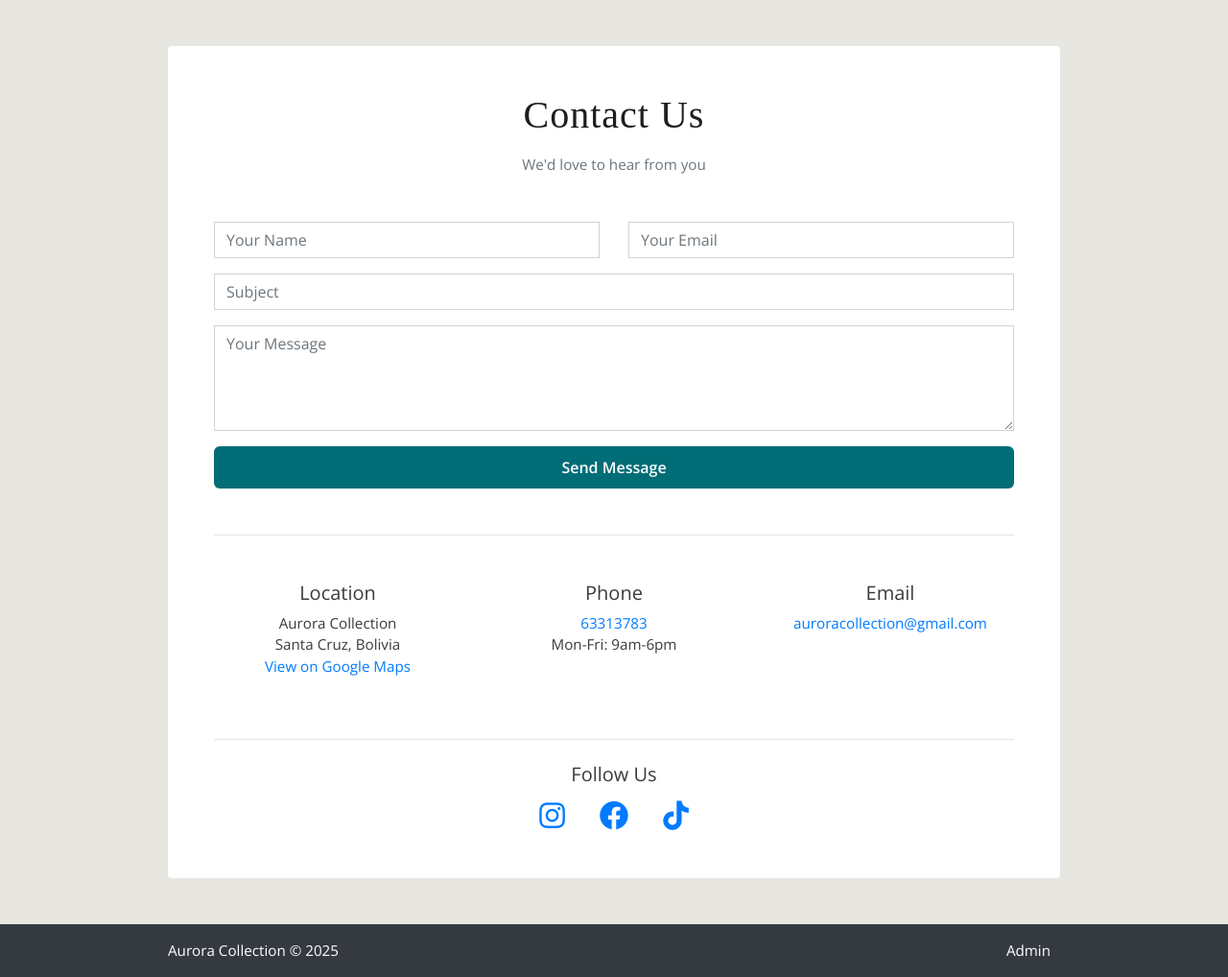
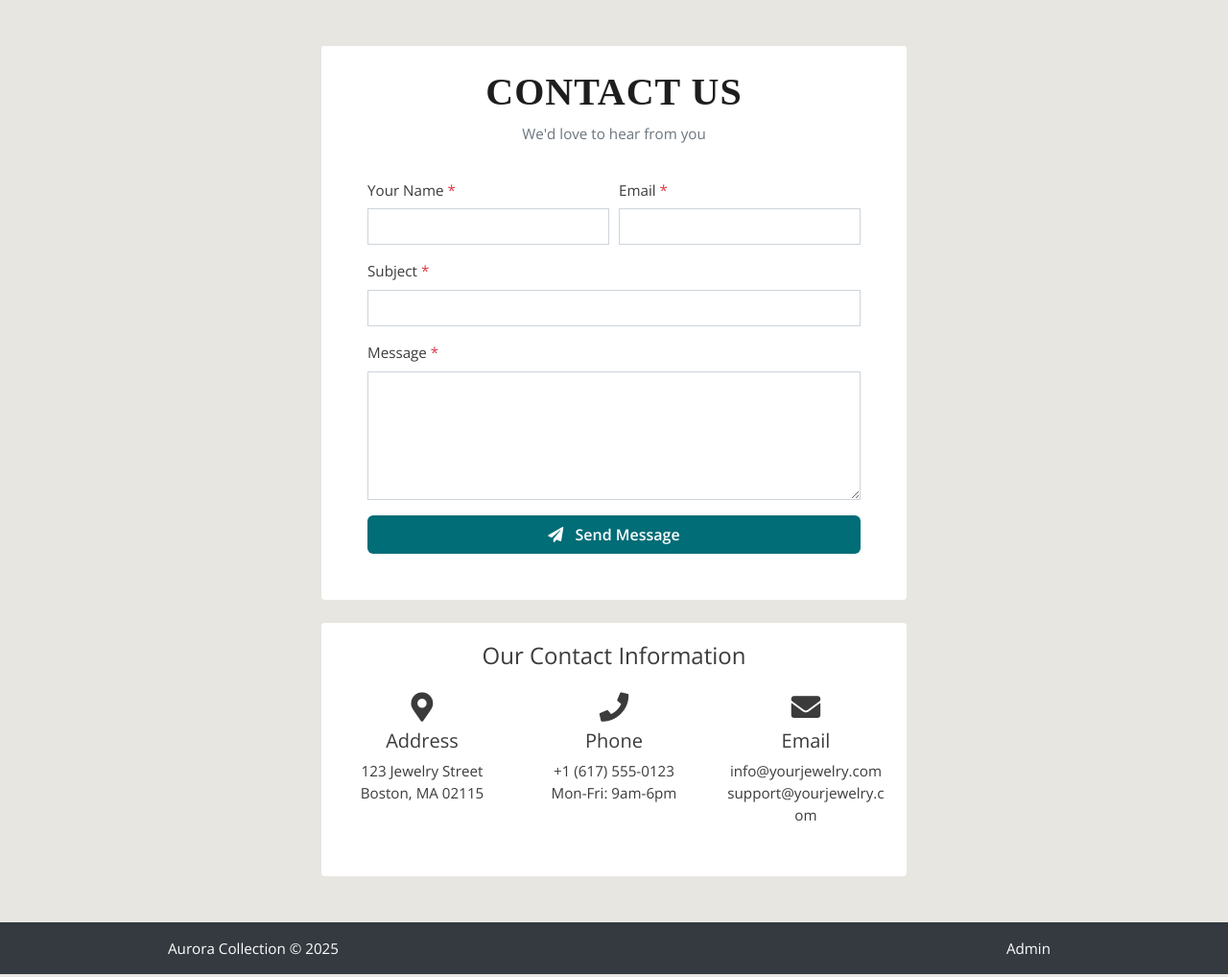
Before and after one commit to flabgjimenezag27/Joyeria, a PHP site: page /account/contactus.php in a window 1280 px wide. Shown: the part 55-1073 px from the top of the page at 96% size. Run offline with PHP 8.4, Linux system fonts and the light colour scheme; data comes from the database, SQL or seed files in the repository; some libraries are stand-ins or nearby versions.

Commit message:
Revert "Correccion de pagina contactanos"
This reverts commit 8ffce75a639d3524e3e23e323f2a77099c3f722d.

```diff
--- a/account/contactus.php
+++ b/account/contactus.php
@@ -1,124 +1,126 @@
+
 <?php
-session_start();
 require_once('../includes/config.php');
 require_once(ROOT_PATH . 'core/init.php');
 include(ROOT_PATH .'includes/header.php');
-?>
-<?php
-$successMessage = "";
-
-if($_SERVER["REQUEST_METHOD"] == "POST") {
-
-    $name = $_POST["name"];
-    $email = $_POST["email"];
-    $subject = $_POST["subject"];
-    $message = $_POST["message"];
-
-    // Aquí después puedes guardar en base de datos si quieres
-
-    $successMessage = "Your message has been sent successfully!";
-}
+include(ROOT_PATH .'model/database.php');
+include(ROOT_PATH .'model/accountsDB.php');
 ?>
 
-<div class="container mt-5 mb-5">
+<div class="d-flex flex-column min-vh-100">
+    <main class="container my-auto py-5">
+        <div class="row justify-content-center">
+            <div class="col-lg-8 col-md-10">
+                <div class="card shadow-sm border-0">
+                    <div class="card-header bg-white border-0 pt-4">
+                        <h1 class="text-center text-uppercase text-gold mb-2"><strong>Contact Us</strong></h1>
+                        <p class="text-center text-muted mb-0">We'd love to hear from you</p>
+                    </div>
 
-    <div class="card shadow-sm border-0">
-        <div class="card-body p-5">
-
-            <h1 class="text-center mb-3">Contact Us</h1>
-            <p class="text-center text-muted mb-5">We'd love to hear from you</p>
-
-            <!-- FORM -->
-            <?php if($successMessage != ""): ?>
-            <div class="alert alert-success text-center">
-                <?php echo $successMessage; ?>
+                    <div class="card-body px-5 pb-5 pt-4">
+                        <!-- Success Message -->
+                        <?php if(isset($_SESSION['contact_success'])): ?>
+                            <div class="alert alert-success alert-dismissible fade show">
+                                <?php echo $_SESSION['contact_success']; unset($_SESSION['contact_success']); ?>
+                                <button type="button" class="close" data-dismiss="alert">
+                                    <span>&times;</span>
+                                </button>
                             </div>
                         <?php endif; ?>
 
-            <form method="post">
+                        <!-- Error Message -->
+                        <?php if(isset($_SESSION['contact_error'])): ?>
+                            <div class="alert alert-danger alert-dismissible fade show">
+                                <?php echo $_SESSION['contact_error']; unset($_SESSION['contact_error']); ?>
+                                <button type="button" class="close" data-dismiss="alert">
+                                    <span>&times;</span>
+                                </button>
+                            </div>
+                        <?php endif; ?>
 
-                <div class="row">
-                    <div class="col-md-6 mb-3">
-                        <input type="text" class="form-control" name="name" placeholder="Your Name" required>
+                        <!-- Contact Form -->
+                        <form class="needs-validation" novalidate action="<?php echo BASE_URL; ?>account/contact_process.php" method="post">
+                            <div class="form-row">
+                                <div class="form-group col-md-6">
+                                    <label for="contactName">Your Name <span class="text-danger">*</span></label>
+                                    <input type="text" class="form-control" id="contactName" name="name" required>
+                                    <div class="invalid-feedback">Please provide your name</div>
                                 </div>
-
-                    <div class="col-md-6 mb-3">
-                        <input type="email" class="form-control" name="email" placeholder="Your Email" required>
+                                <div class="form-group col-md-6">
+                                    <label for="contactEmail">Email <span class="text-danger">*</span></label>
+                                    <input type="email" class="form-control" id="contactEmail" name="email" required>
+                                    <div class="invalid-feedback">Please provide a valid email</div>
                                 </div>
                             </div>
 
-                <div class="mb-3">
-                    <input type="text" class="form-control" name="subject" placeholder="Subject" required>
+                            <div class="form-group">
+                                <label for="contactSubject">Subject <span class="text-danger">*</span></label>
+                                <input type="text" class="form-control" id="contactSubject" name="subject" required>
+                                <div class="invalid-feedback">Please provide a subject</div>
                             </div>
 
-                <div class="mb-3">
-                    <textarea class="form-control" name="message" rows="4" placeholder="Your Message" required></textarea>
+                            <div class="form-group">
+                                <label for="contactMessage">Message <span class="text-danger">*</span></label>
+                                <textarea class="form-control" id="contactMessage" name="message" rows="5" required></textarea>
+                                <div class="invalid-feedback">Please write your message</div>
                             </div>
 
-                <button type="submit" class="btn btn-primary w-100">
-                    Send Message
+                            <button type="submit" class="btn btn-gold btn-block py-2 mt-3" name="send_message">
+                                <i class="fas fa-paper-plane mr-2"></i> Send Message
                             </button>
                         </form>
-
-            <hr class="my-5">
-
-            <!-- CONTACT INFO -->
-            <div class="row text-center">
-
-                <div class="col-md-4 mb-4">
-                    <h5>Location</h5>
-                    <p>
-                        Aurora Collection<br>
-                        Santa Cruz, Bolivia<br>
-                        <a href="https://maps.app.goo.gl/g9YyHB3suWjmtHYw7"
-                           target="_blank"
-                           rel="noopener noreferrer">
-                           View on Google Maps
-                        </a>
-                    </p>
                     </div>
-
-                <div class="col-md-4 mb-4">
-                    <h5>Phone</h5>
-                    <p>
-                        <a href="tel:63313783">63313783</a><br>
-                        Mon-Fri: 9am-6pm
-                    </p>
                 </div>
-
-                <div class="col-md-4 mb-4">
-                    <h5>Email</h5>
-                    <p>
-                        <a href="mailto:auroracollection@gmail.com">
-                            auroracollection@gmail.com
-                        </a>
-                    </p>
-                </div>
-
-            </div>
-
-            <hr class="my-4">
-
-            <!-- SOCIAL MEDIA -->
-            <div class="text-center">
-                <h5 class="mb-3">Follow Us</h5>
-
-                <a href="https://www.instagram.com/auroracollection" target="_blank" class="mx-3">
-                    <i class="fab fa-instagram fa-2x"></i>
-                </a>
-
-                <a href="https://www.facebook.com/auroracollection" target="_blank" class="mx-3">
-                    <i class="fab fa-facebook fa-2x"></i>
-                </a>
-
-                <a href="https://www.tiktok.com/@auroracollection" target="_blank" class="mx-3">
-                    <i class="fab fa-tiktok fa-2x"></i>
-                </a>
-            </div>
-
             </div>
         </div>
 
+        <!-- Contact Information -->
+        <div class="row justify-content-center mt-4">
+            <div class="col-lg-8 col-md-10">
+                <div class="card shadow-sm border-0">
+                    <div class="card-body text-center">
+                        <h4 class="text-gold mb-4">Our Contact Information</h4>
+
+                        <div class="row">
+                            <div class="col-md-4 mb-3">
+                                <i class="fas fa-map-marker-alt fa-2x text-gold mb-2"></i>
+                                <h5>Address</h5>
+                                <p>123 Jewelry Street<br>Boston, MA 02115</p>
+                            </div>
+                            <div class="col-md-4 mb-3">
+                                <i class="fas fa-phone fa-2x text-gold mb-2"></i>
+                                <h5>Phone</h5>
+                                <p>+1 (617) 555-0123<br>Mon-Fri: 9am-6pm</p>
+                            </div>
+                            <div class="col-md-4 mb-3">
+                                <i class="fas fa-envelope fa-2x text-gold mb-2"></i>
+                                <h5>Email</h5>
+                                <p>info@yourjewelry.com<br>support@yourjewelry.com</p>
+                            </div>
+                        </div>
+                    </div>
+                </div>
+            </div>
+        </div>
+    </main>
+
+    <?php include(ROOT_PATH . 'includes/footer.php'); ?>
 </div>
 
-<?php include(ROOT_PATH .'includes/footer.php'); ?>
+<!-- Form Validation Script -->
+<script>
+document.addEventListener('DOMContentLoaded', function() {
+    // Bootstrap validation
+    var forms = document.querySelectorAll('.needs-validation');
+
+    Array.prototype.slice.call(forms).forEach(function(form) {
+        form.addEventListener('submit', function(event) {
+            if (!form.checkValidity()) {
+                event.preventDefault();
+                event.stopPropagation();
+            }
+            form.classList.add('was-validated');
+        }, false);
+    });
+});
+</script>
--- a/includes/header.php
+++ b/includes/header.php
@@ -20,7 +20,7 @@
 	<link href="https://fonts.googleapis.com/css?family=Open+Sans:300,400,600" rel="stylesheet">
 <!-- including icon fonts for basic images -->
 	<link rel="stylesheet" href="https://use.fontawesome.com/releases/v5.2.0/css/all.css" integrity="sha384-hWVjflwFxL6sNzntih27bfxkr27PmbbK/iSvJ+a4+0owXq79v+lsFkW54bOGbiDQ" crossorigin="anonymous">
-<link rel="stylesheet" href="https://cdnjs.cloudflare.com/ajax/libs/font-awesome/6.4.0/css/all.min.css">
+
      </head>
 <body>
 
```
Lines whose indentation alone changed are shown as unchanged.
